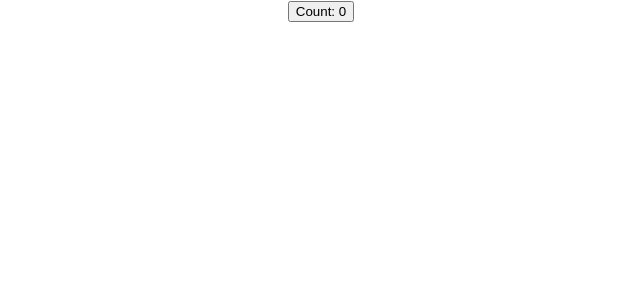
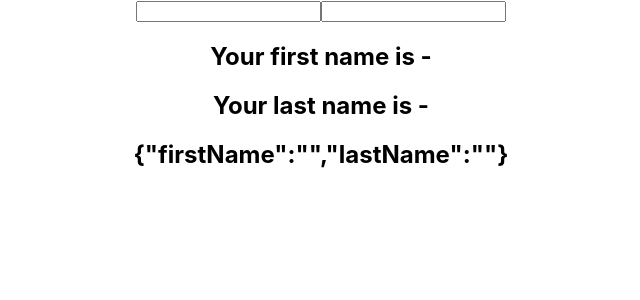
Before and after one commit to joffitzer/counter-hook, a React (Create React App) app: page / in a window 1280 px wide. Shown: the top 300 px of the page, without its empty margins (319-959 px from the left). Built offline with nearby package versions, Linux system fonts and the light colour scheme.

Commit message:
useState using previous state, & using an object with useState

```diff
--- a/src/App.js
+++ b/src/App.js
@@ -2,12 +2,16 @@
 import './App.css';
 import ClassCounter from './components/ClassCounter'
 import HookCounter from './components/HookCounter'
+import HookCounterTwo from './components/HookCounterTwo';
+import HookCounterThree from './components/HookCounterThree';
 
 function App() {
   return (
     <div className="App">
       {/* <ClassCounter /> */}
-      <HookCounter />
+      {/* <HookCounter /> */}
+      {/* <HookCounterTwo /> */}
+      <HookCounterThree />
     </div>
   );
 }
--- /dev/null
+++ b/src/components/HookCounterThree.js
@@ -0,0 +1,28 @@
+import React, { useState } from 'react'
+
+function HookCounterThree() {
+
+    const [name, setName] = useState({firstName: '', lastName: ''})
+
+    return(
+        <div>
+            <form>
+                <input
+                    type="text"
+                    value={name.firstName}
+                    onChange={e => setName({...name, firstName: e.target.value})}
+                />
+                <input
+                    type="text"
+                    value={name.lastName}
+                    onChange={e => setName({...name, lastName: e.target.value})}
+                />
+                <h2>Your first name is - {name.firstName}</h2>
+                <h2>Your last name is - {name.lastName}</h2>
+                <h2>{JSON.stringify(name)}</h2>
+            </form>
+        </div>
+    )
+}
+
+export default HookCounterThree;
--- /dev/null
+++ b/src/components/HookCounterTwo.js
@@ -0,0 +1,23 @@
+import React, { useState } from 'react'
+
+function HookCounterTwo() {
+    const initialCount = 0
+    const [count, setCount] = useState(initialCount)
+
+    const incrementFive = () => {
+        for (let i = 0; i < 5; i++){
+            setCount(prevCount => prevCount + 1)
+        }
+    }
+    return(
+        <div>
+            Count: {count}
+            <button onClick={() => setCount(initialCount)}>Reset</button>
+            <button onClick={() => setCount(prevCount => prevCount + 1)}>Increment</button>
+            <button onClick={() => setCount(prevCount => prevCount - 1)}>Decrement</button>
+            <button onClick={incrementFive}>Increment 5</button>
+        </div>
+    )
+}
+
+export default HookCounterTwo;
```
